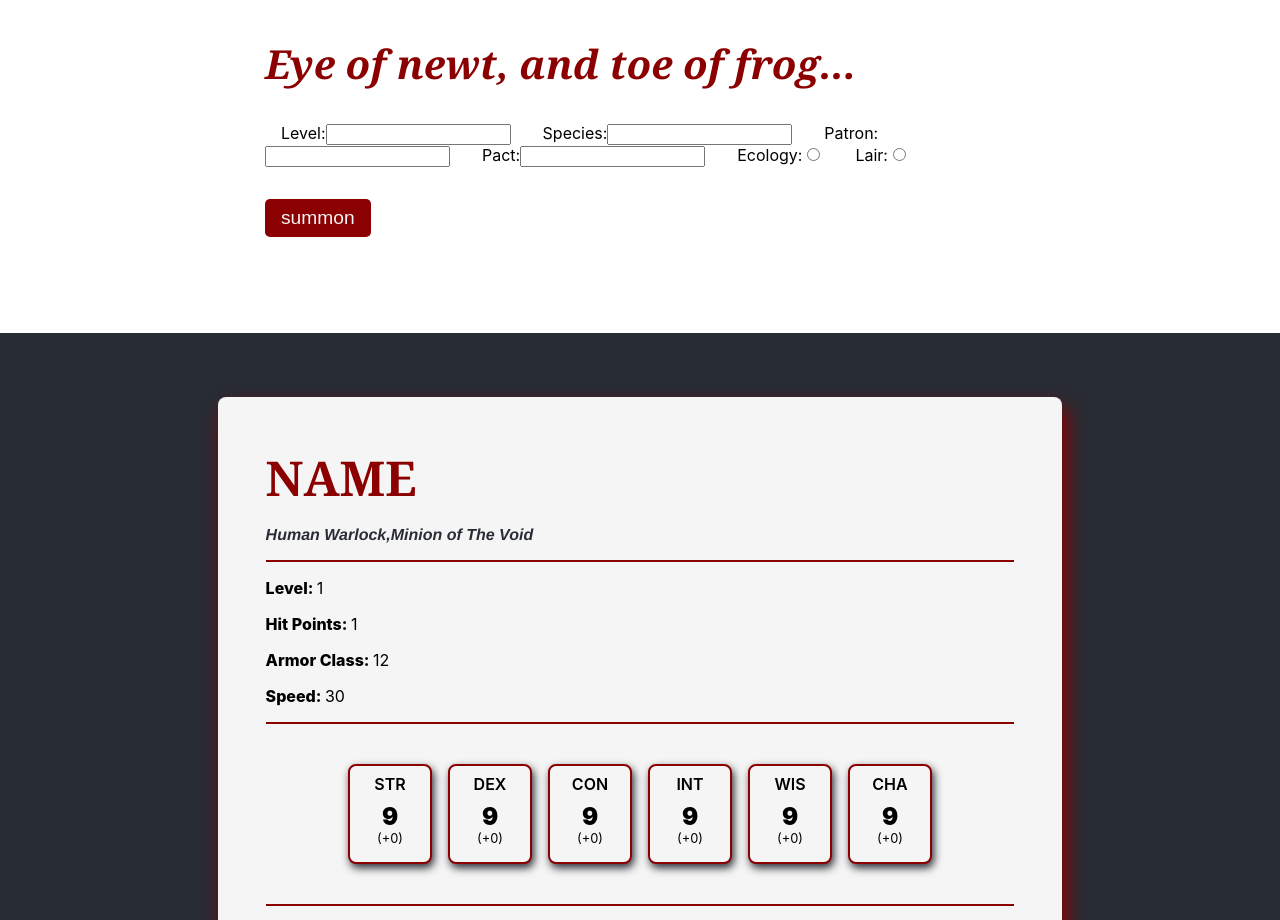
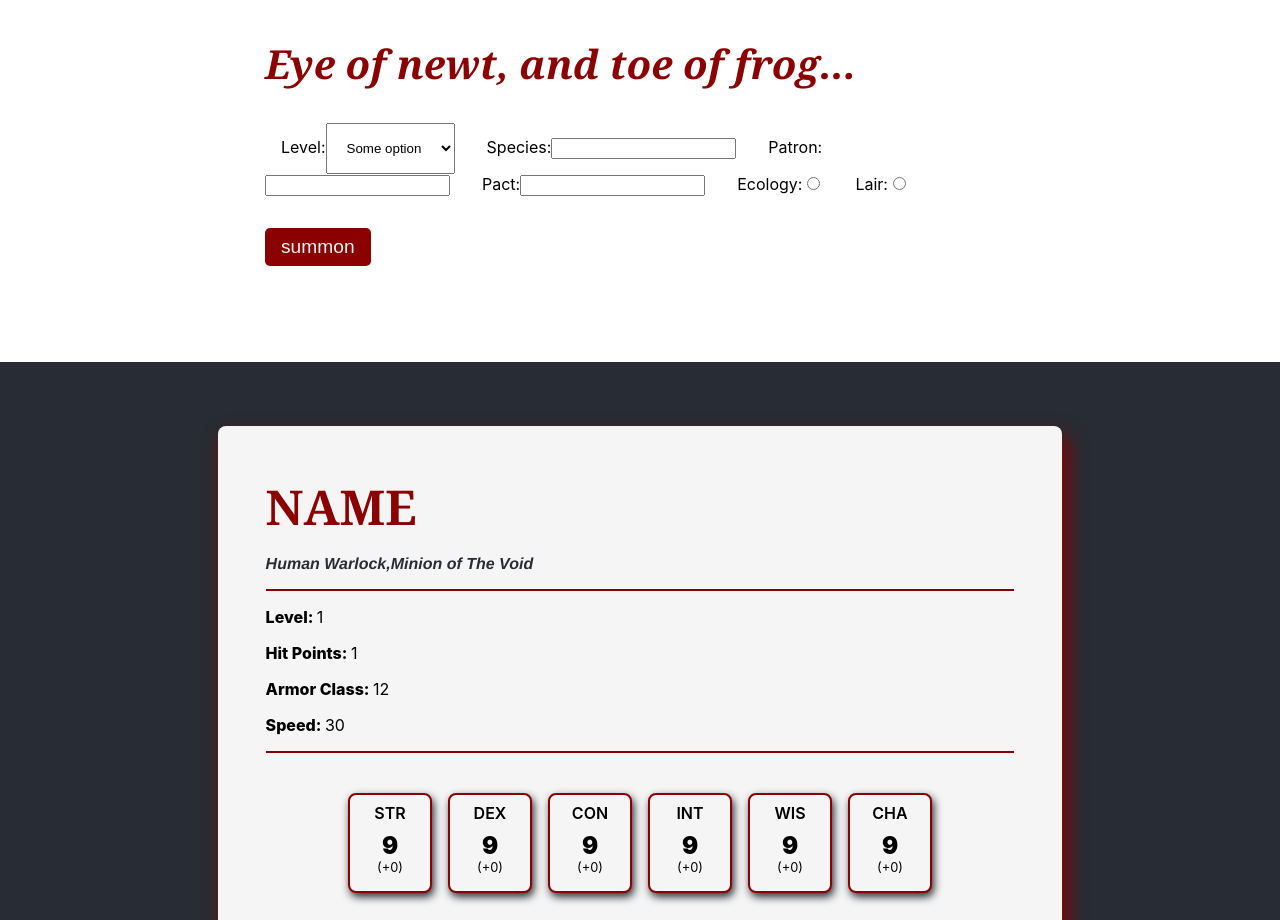
Before and after one commit to AcmeCat/Warlocks, a React (Create React App) app: page / in a window 1280 px wide. Shown: the part 860-1780 px from the top of the page. Built offline with nearby package versions, Linux system fonts and the light colour scheme.

Commit message:
added initial test select options. changed begin ritual button to scroll to options

```diff
--- a/src/App.js
+++ b/src/App.js
@@ -10,8 +10,6 @@ import NameAndTitle from './Components/NameAndTitle';
 
 
 class App extends React.Component {
-
-
 
   constructor(props) {
     super(props);
@@ -36,8 +34,12 @@ class App extends React.Component {
     this.letsBegin = this.letsBegin.bind(this);
   }
 
-
-
+  beginRitual () {
+    const element = document.getElementById('options');
+    if (element) {
+      element.scrollIntoView({ behavior: 'smooth' });
+    }
+  }
 
   letsBegin () {
 
@@ -93,15 +95,18 @@ class App extends React.Component {
           <p>
             THE <span className='warlocks'>WARLOCKS</span> ARE COMING...
           </p>
-          <button className='generate-button' onClick={this.letsBegin}>begin ritual</button>
+          <button className='generate-button' onClick={this.beginRitual}>begin ritual</button>
         </header>
         <main>
           <section id='options'>
             <h2 id='options-heading'>Eye of newt, and toe of frog...</h2>
-            <form onSubmit={this.handleSubmit}>
+            <form onSubmit={this.handleSubmit} id='options-form'>
               <label className='option'>
                 Level:
-                <input type="text" value={this.state.value} onChange={this.handleChange} />
+                <select className='option'>
+                  <option value="someOption">Some option</option>
+                  <option value="otherOption">Other option</option>
+                </select>
               </label>
               <label className='option'>
                 Species:
```
